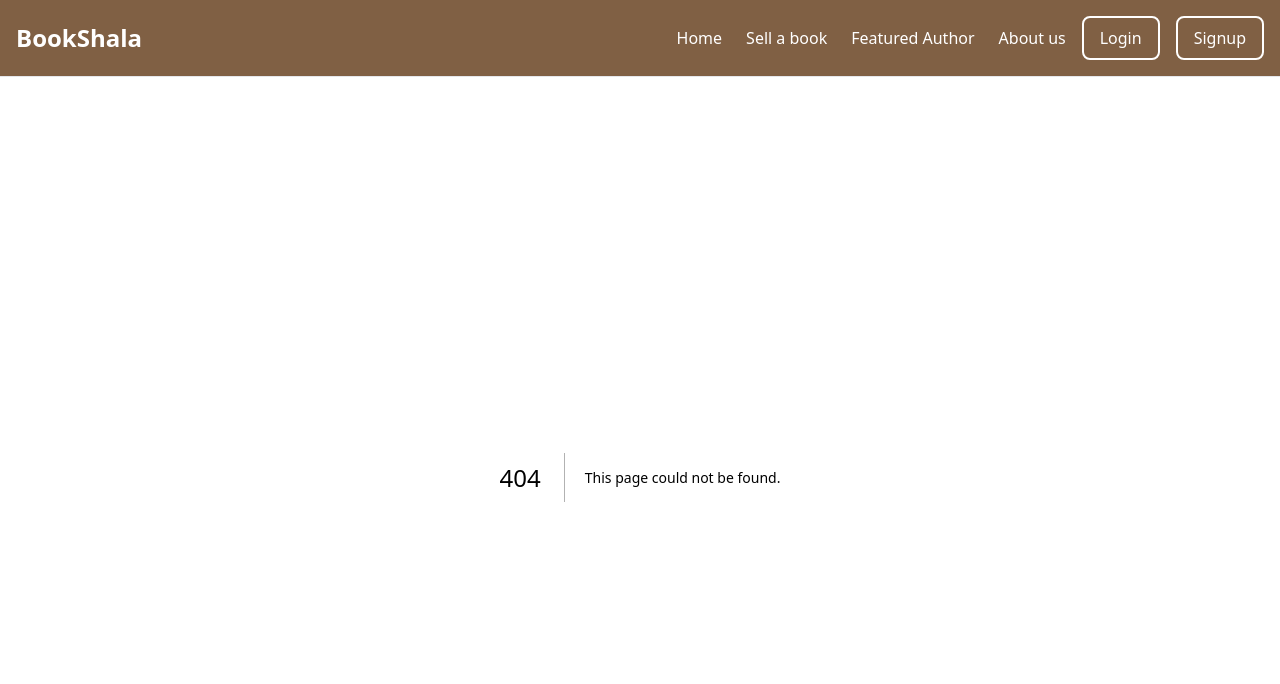
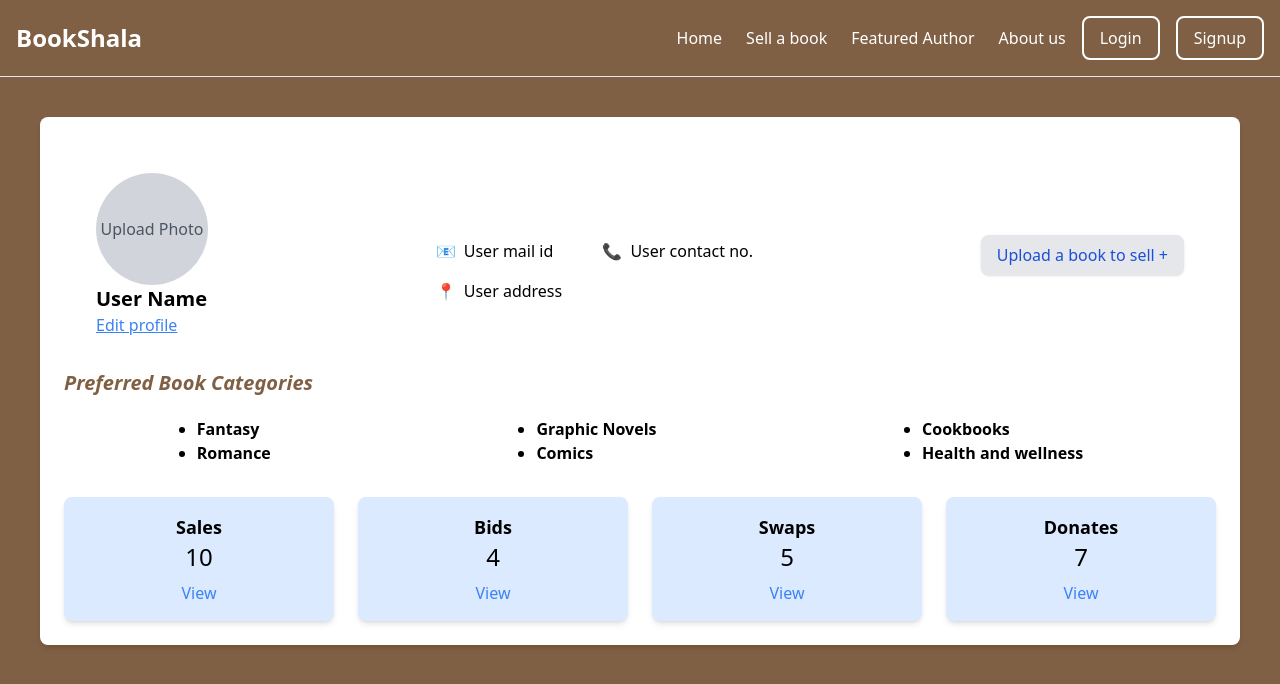
Before and after one commit to ShubhamS40/BookShala, a Next.js app: page /userprofile in a window 1280 px wide. Before the commit this address had no page. Shown: the top 684 px of the page. Built offline with nearby package versions, Linux system fonts and the light colour scheme; a web font is replaced by a local one.

Commit message:
user profile page code done

```diff
--- a/src/app/login/page.tsx
+++ b/src/app/login/page.tsx
@@ -25,7 +25,10 @@ function Page() {
           <div>
             <h1 className="text-4xl sm:text-5xl md:text-6xl font-serif font-bold mb-4">Login</h1>
             <p className="text-base sm:text-lg md:text-xl font-light">
-              If you don't have an account, <br /> click on <Link href={'/signup'}><span className="font-bold text-yellow-300">Sign Up</span></Link>
+              If you don't have an account, <br /> click on{' '}
+              <Link href={'/signup'}>
+                <span className="font-bold text-yellow-300">Sign Up</span>
+              </Link>
             </p>
           </div>
         </div>
@@ -39,7 +42,10 @@ function Page() {
           {/* Form */}
           <form className="space-y-6">
             <div>
-              <label htmlFor="email" className="block text-base sm:text-lg font-medium text-gray-700">
+              <label
+                htmlFor="email"
+                className="block text-base sm:text-lg font-medium text-gray-700"
+              >
                 Email
               </label>
               <input
@@ -51,7 +57,10 @@ function Page() {
             </div>
 
             <div>
-              <label htmlFor="password" className="block text-base sm:text-lg font-medium text-gray-700">
+              <label
+                htmlFor="password"
+                className="block text-base sm:text-lg font-medium text-gray-700"
+              >
                 Password
               </label>
               <input
@@ -60,6 +69,15 @@ function Page() {
                 className="mt-1 w-full px-3 py-2 sm:px-4 sm:py-3 border border-gray-300 rounded-md focus:outline-none focus:ring-2 focus:ring-[#806044] focus:border-[#806044] text-gray-900"
                 placeholder="Enter your password"
               />
+            </div>
+
+            {/* Forgot Password Link */}
+            <div className="flex justify-end">
+              <Link href="/forgot-password">
+                <Link href={"/forgetpassword"} className="text-sm text-[#806044] font-semibold hover:underline">
+                  Forgot Password?
+                </Link>
+              </Link>
             </div>
 
             <div className="flex justify-center">
--- /dev/null
+++ b/src/app/userprofile/page.tsx
@@ -0,0 +1,111 @@
+"use client";
+import React, { useState } from "react";
+
+const BookShalaDashboard = () => {
+  const [userName, setUserName] = useState("User Name");
+  const [email, setEmail] = useState("User mail id");
+  const [contactNo, setContactNo] = useState("User contact no.");
+  const [address, setAddress] = useState("User address");
+  const [preferredCategories] = useState([
+    "Fantasy",
+    "Romance",
+    "Graphic Novels",
+    "Comics",
+    "Cookbooks",
+    "Health and wellness",
+  ]);
+
+  const [stats] = useState({
+    sales: 10,
+    bids: 4,
+    swaps: 5,
+    donates: 7,
+  });
+
+  const handleEditProfile = () => {
+    alert("Edit Profile Clicked");
+  };
+
+  return (
+    <div className="bg-[#806044] min-h-screen">
+      <div className="container mx-auto p-10">
+        <div className="bg-white p-6 rounded-lg shadow-md">
+          <div className="flex justify-between items-center">
+            <div className="flex items-center w-[100%] p-8  justify-between">
+              <div className="flex flex-col">
+                <div className="rounded-full bg-gray-300 w-28 h-28 flex items-center justify-center">
+                  <span className="text-center text-gray-600">Upload Photo</span>
+                </div>
+                <div>
+                  <h2 className="text-xl font-bold">{userName}</h2>
+                  <button
+                    onClick={handleEditProfile}
+                    className="text-blue-500 underline"
+                  >
+                    Edit profile
+                  </button>
+                </div>
+              </div>
+
+              <div className="mt-8 grid grid-cols-2 gap-4">
+                <div className="flex items-center">
+                  <div className="text-blue-600 mr-2">📧</div>
+                  <span>{email}</span>
+                </div>
+                <div className="flex items-center">
+                  <div className="text-green-600 mr-2">📞</div>
+                  <span>{contactNo}</span>
+                </div>
+                <div className="flex items-center">
+                  <div className="text-blue-600 mr-2">📍</div>
+                  <span>{address}</span>
+                </div>
+              </div>
+
+              <button className="bg-gray-200 text-blue-700 px-4 py-2 rounded-lg shadow hover:text-white hover:bg-blue-600">
+              Upload a book to sell +
+            </button>
+            </div>
+
+
+          </div>
+
+          <div className="space-y-5">
+            <div className="text-xl font-sans text-[#806044] italic font-bold">
+              <h1>Preferred Book Categories</h1>
+            </div>
+
+            <div>
+              <ul className="flex flex-wrap justify-around font-semibold list-disc">
+                <div>
+                  <li>Fantasy</li>
+                  <li>Romance</li>
+                </div>
+                <div>
+                  <li>Graphic Novels</li>
+                  <li>Comics</li>
+                </div>
+                <div>
+                  <li>Cookbooks</li>
+                  <li>Health and wellness</li>
+                </div>
+              </ul>
+            </div>
+          </div>
+
+          <div className="grid grid-cols-2 md:grid-cols-4 gap-6 mt-8">
+            {Object.entries(stats).map(([key, value]) => (
+              <div key={key} className="bg-blue-100 p-4 rounded-lg shadow-md text-center">
+                <h3 className="text-lg font-semibold">{key.charAt(0).toUpperCase() + key.slice(1)}</h3>
+                <p className="text-2xl">{value}</p>
+                <button className="text-blue-500 mt-2">View</button>
+              </div>
+            ))}
+          </div>
+        </div>
+      </div>
+    </div>
+  );
+};
+
+export default BookShalaDashboard;
--- a/src/components/BookStore.tsx
+++ b/src/components/BookStore.tsx
@@ -3,18 +3,21 @@ import Button from './Button'; // Import Button component
 import Chip from './Chip';
 import Image from 'next/image';
 import { IoIosSearch } from "react-icons/io";
+import Link from 'next/link';
 const BookStore = () => {
   return (
     <div className="p-4  min-h-screen" >
       {/* Header Section */}
       <div className="flex justify-between items-center mb-6">
         {/* Logo and Account */}
-        <div className="flex items-center space-x-4">
+       <Link href={"/userprofile"}>
+       <div className="flex items-center space-x-4">
           <div className="bg-gray-300 rounded-full w-10 h-10 flex items-center justify-center">
             <span className="text-lg font-bold text-gray-600">SS</span>
           </div>
           <span className="text-xl font-semibold text-gray-500">My Account</span>
         </div>
+       </Link>
 
         {/* Search Bar */}
         <div className="flex items-center cursor-pointer ">
```
Also changed, not shown: src/assets/images/userprofile.png (added).
